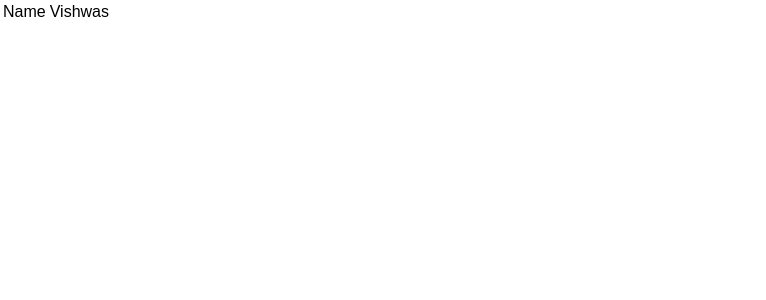
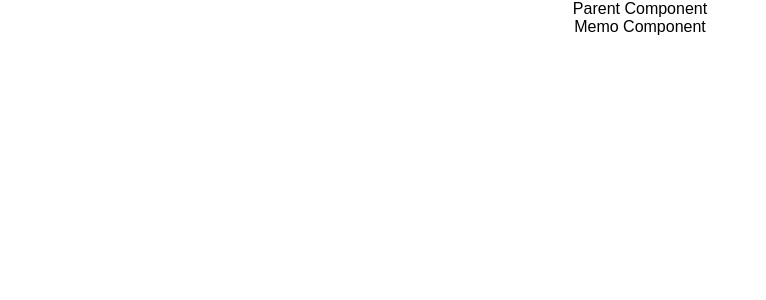
Before and after one commit to Maha536/react-complete-guide, a React (Create React App) app: page / in a window 1280 px wide. Shown: the top 300 px of the page, without its empty margins (0-766 px from the left). Built offline with nearby package versions, Linux system fonts and the light colour scheme.

Commit message:
pure comp an =d memo added

```diff
--- a/src/App.js
+++ b/src/App.js
@@ -1,4 +1,4 @@
-import React, { Component } from 'react';
+import React, { Component, PureComponent } from 'react';
 import './App.css';
 import ClassClick from './components/ClassClick';
 import Counter from './components/Counter';
@@ -18,6 +18,9 @@ import Form from './components/Form';
 import LifecycleA from './components/LifecycleA';
 import FragmentsDemo from './components/FragmentsDemo';
 import Table from './components/Table';
+import PureComp from './components/PureComp';
+import ParentComp from './components/ParentComp';
+import MemoComp from './components/MemoComp';
 
 
 class App extends Component {
@@ -25,10 +28,13 @@ class App extends Component {
     return (
       <div className="App">
 
+        <ParentComp/>
 
-        <Table/>
 
          {/*
+         <ParentComp/>
+         <PureComp/>
+         <Table/>
          <FragmentsDemo/>
          <LifecycleA/>
          <Form></Form>
--- /dev/null
+++ b/src/components/MemoComp.js
@@ -0,0 +1,12 @@
+import React from 'react'
+
+function MemoComp({name}) {
+    console.log('Rendering memo component')
+    return (
+        <div>
+            Memo Component
+        </div>
+    )
+}
+
+export default React.memo(MemoComp)
--- /dev/null
+++ b/src/components/ParentComp.js
@@ -0,0 +1,38 @@
+import React, { Component } from 'react'
+import MemoComp from './MemoComp'
+import PureComp from './PureComp'
+import RegComp from './RegComp'
+
+class ParentComp extends Component {
+
+constructor(props) {
+    super(props)
+
+    this.state = {
+         name : 'Vishwas'
+    }
+}
+
+componentDidMount(){
+    setInterval(()=>{
+        this.setState({
+            name : 'Vishwas'
+        })
+    },2000)
+}
+
+
+    render() {
+        console.log('Parent Comp Render')
+        return (
+            <div>
+                Parent Component
+                <MemoComp name={this.state.name}/>
+                {/*<RegComp name={this.state.name}></RegComp>
+                <PureComp name={this.state.name}></PureComp>*/}
+            </div>
+        )
+    }
+}
+
+export default ParentComp
--- /dev/null
+++ b/src/components/PureComp.js
@@ -0,0 +1,14 @@
+import React, { PureComponent } from 'react'
+
+ class PureComp extends PureComponent {
+    render() {
+        console.log('Pure Comp Render')
+        return (
+            <div>
+                Pure Component {this.props.name}
+            </div>
+        )
+    }
+}
+
+export default PureComp
--- /dev/null
+++ b/src/components/RegComp.js
@@ -0,0 +1,14 @@
+import React, { Component } from 'react'
+
+class RegComp extends Component {
+    render() {
+        console.log('Regular Comp Render')
+        return (
+            <div>
+                Regular Componet {this.props.name}
+            </div>
+        )
+    }
+}
+
+export default RegComp
```
